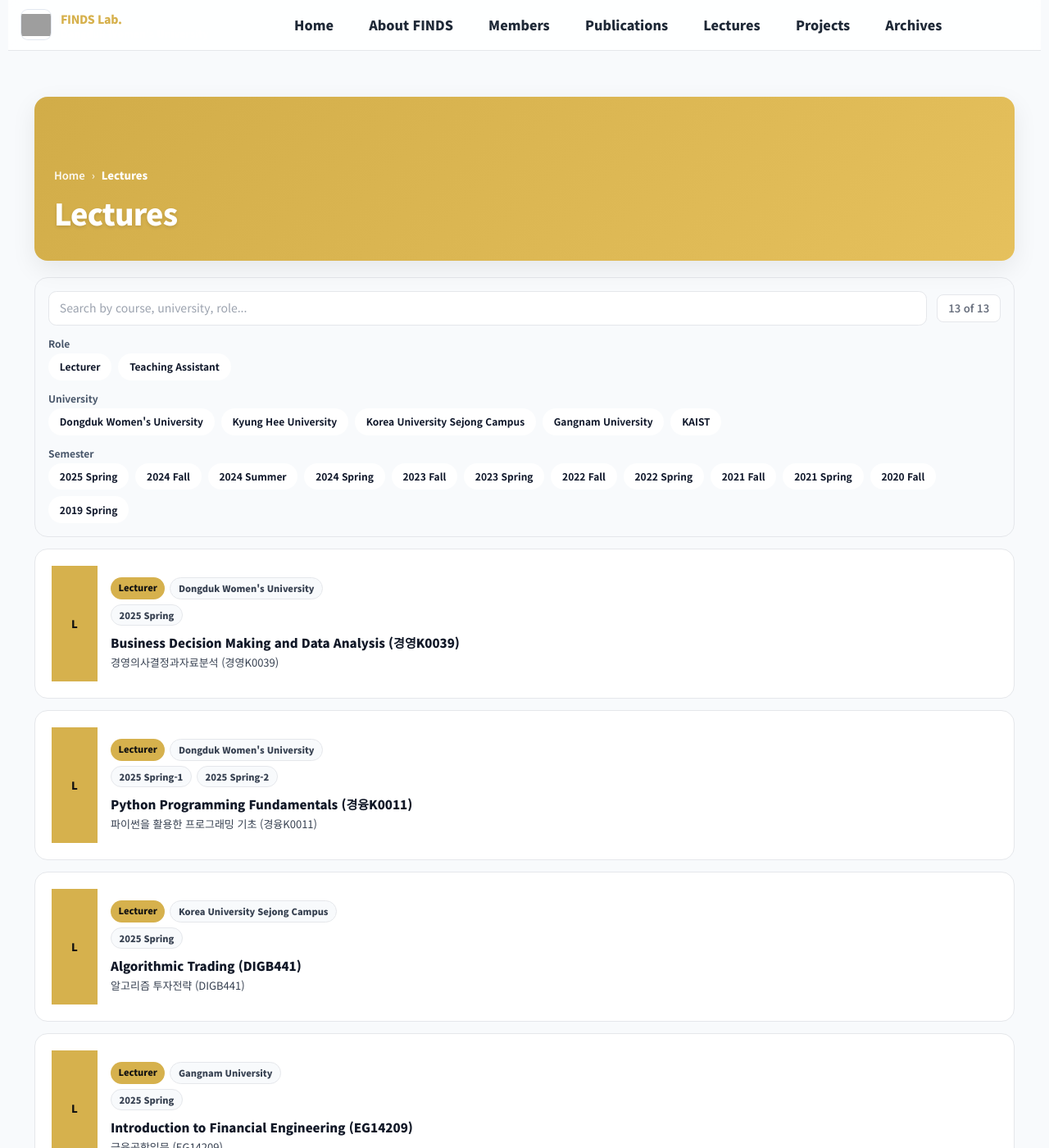
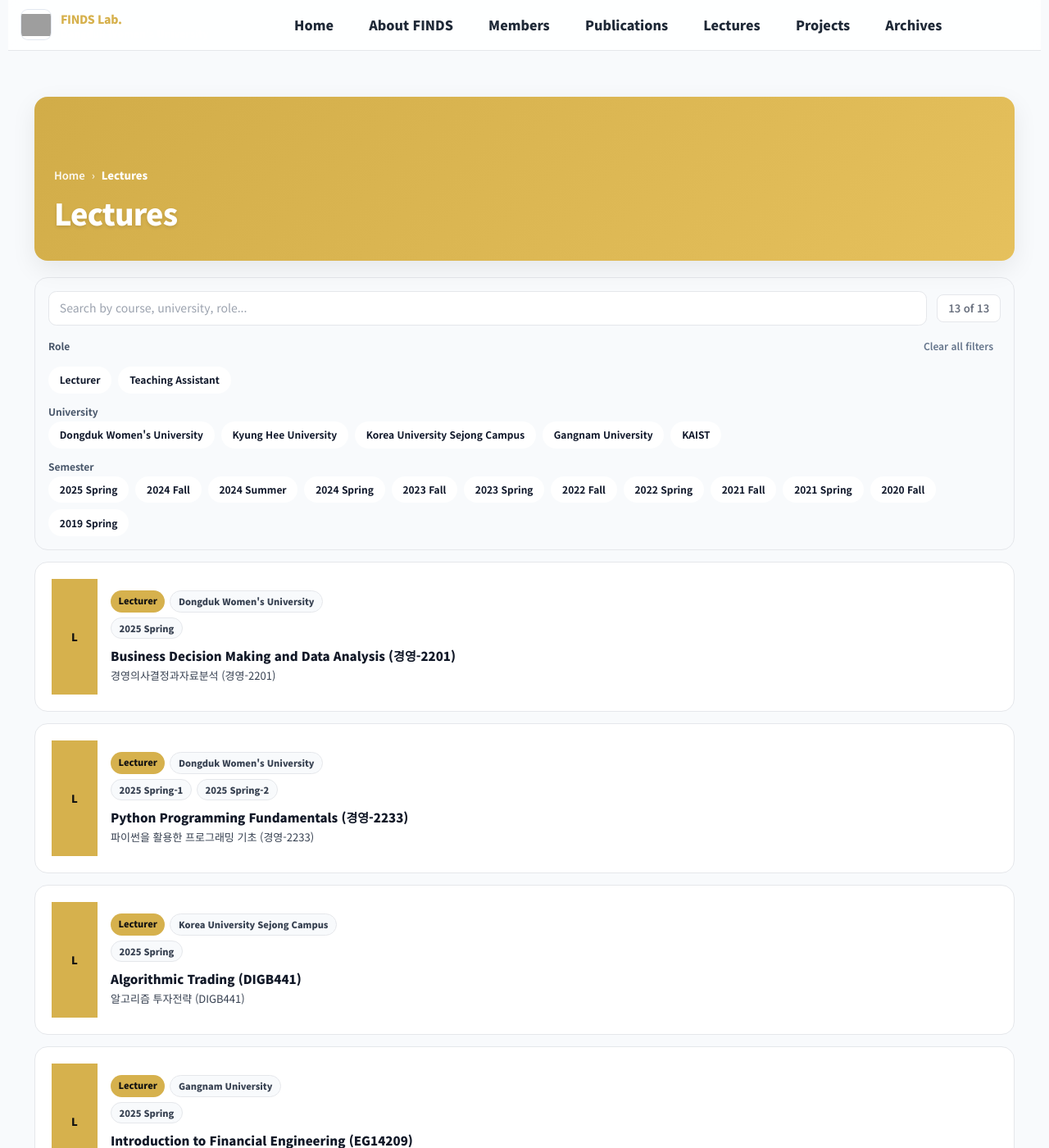
Before and after one commit to FinDS-Lab/site, a Jekyll site: the page built from lectures.html, in a window 1280 px wide and 1400 px high. Shown: the whole window at 82% size. Built offline with Jekyll 4.4.1, drawn with Linux system fonts in a browser that asks for light colours; nearby versions of some CDN libraries; grey boxes are pictures that could not be loaded.

Commit message:
Update lectures.html

```diff
--- a/lectures.html
+++ b/lectures.html
@@ -287,10 +287,11 @@ function generateDiamondNetwork() {
       </div>
       <div class="count" id="count"></div>
     </div>
-    <div>
-      <label class="text-xs font-bold text-slate-600 block mb-1">Role</label>
-      <div class="chips" id="roleChips"></div>
+    <div style="display:flex;justify-content:space-between;align-items:center;">
+      <label class="text-xs font-bold text-slate-600">Role</label>
+      <button id="clearFilters" class="text-xs font-semibold text-slate-500 hover:text-slate-700 transition-colors" style="padding:2px 8px;border-radius:4px;border:1px solid transparent;hover:border-color:#e5e7eb;">Clear all filters</button>
     </div>
+    <div class="chips" id="roleChips"></div>
     <div>
       <label class="text-xs font-bold text-slate-600 block mb-1">University</label>
       <div class="chips" id="schoolChips"></div>
@@ -315,13 +316,13 @@ function generateDiamondNetwork() {
       role:"Lecturer",
       periods:["2025 Spring"],
       school:"Dongduk Women's University",
-      courses:[{en:"Business Decision Making and Data Analysis (경영K0039)", ko:"경영의사결정과자료분석 (경영K0039)"}]
+      courses:[{en:"Business Decision Making and Data Analysis (경영-2201)", ko:"경영의사결정과자료분석 (경영-2201)"}]
     },
     {
       role:"Lecturer",
       periods:["2025 Spring-1", "2025 Spring-2"],
       school:"Dongduk Women's University",
-      courses:[{en:"Python Programming Fundamentals (경융K0011)", ko:"파이썬을 활용한 프로그래밍 기초 (경융K0011)"}]
+      courses:[{en:"Python Programming Fundamentals (경영-2233)", ko:"파이썬을 활용한 프로그래밍 기초 (경영-2233)"}]
     },
     {
       role:"Lecturer",
@@ -524,6 +526,15 @@ function generateDiamondNetwork() {
 
   /* Init */
   qInput.oninput = e => { q = e.target.value; render(); };
+  clearBtn.onclick = () => {
+    onRoles.clear();
+    onSchools.clear();
+    onSems.clear();
+    qInput.value = '';
+    q = '';
+    buildChips();
+    render();
+  };
   buildChips();
   render();
 })();
```
Also changed, not shown: other parts of lectures.html (+1 -0 lines).
